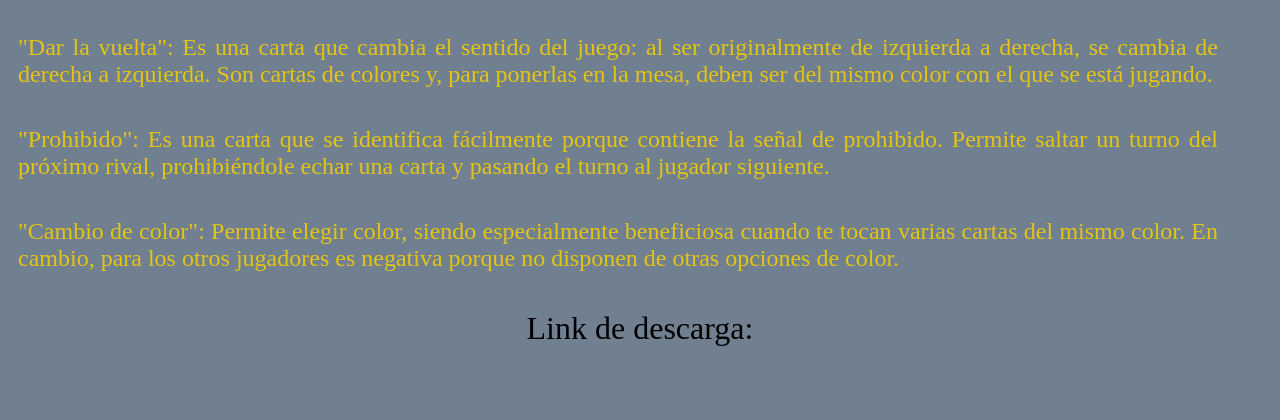
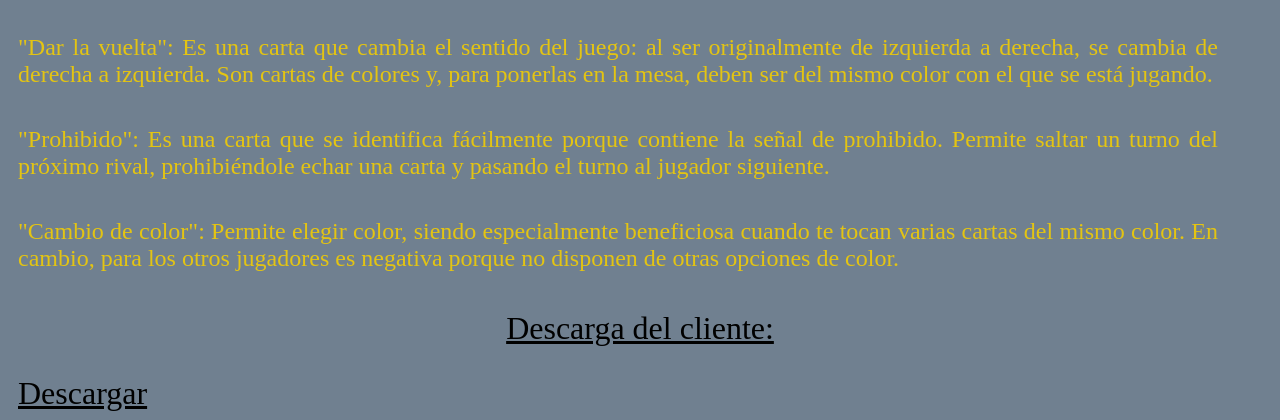
Before and after one commit to luispedro10/unoredesweb, a Flask app: page / in a window 1280 px wide. Shown: the part 1008-1428 px from the top of the page. Before the commit the page ends 1354 px from the top, so only its background shows below. Run offline with Flask 2, Linux system fonts and the light colour scheme.

Commit message:
descarga

```diff
--- a/static/css/main.css
+++ b/static/css/main.css
@@ -98,6 +98,16 @@ h2 { text-align: left;
 
 .ten{
     text-align: center;
+    text-decoration: underline;
+    color: rgb(0, 0, 0);
+    font-family: Shanti;
+    font-size: 2em;
+    margin:  10px ;
+}
+
+.descarga{
+    text-align: center;
+    text-decoration: underline;
     color: rgb(0, 0, 0);
     font-family: Shanti;
     font-size: 2em;
--- a/templates/index.html
+++ b/templates/index.html
@@ -55,8 +55,11 @@
                 cartas del mismo color. En cambio, para los otros jugadores es negativa porque no disponen de otras opciones de color.
             </p>
             <br>
-
-            <p class = "ten">Link de descarga: </p>
+            <p class = "ten">Descarga del cliente: </p>
+            <br>
+            <a href="rly.png" download class="descarga">
+                Descargar
+            </a>
         </form>
     </body>
 </html>
```
Also changed, not shown: templates/rly.jpg (added).
